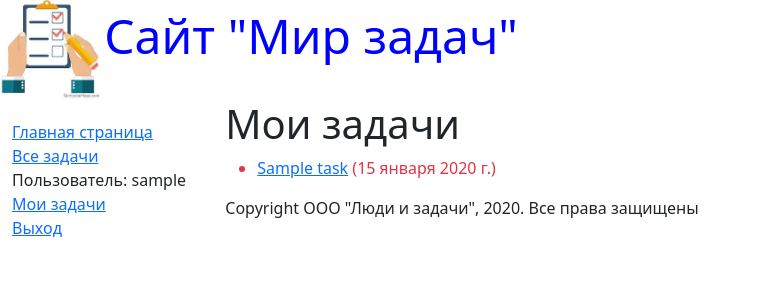
After one commit to ru-fvv-python/todo, a Django app: a page that uses web_todo/todos/templates/base_generic.html in a window 1280 px wide. The commit adds this page. Shown: the top 300 px of the page, without its empty margins (0-760 px from the left). Run offline with Django 4.2, Linux system fonts and the light colour scheme; a user stored in the database is signed in; tables that the repository leaves empty hold one stand-in row (values such as "Sample post").

Commit message:
Создана форма для вывода задач конкретного пользователя. Теперь в админке можно присваивать пользователя-владельца задаче.

```diff
--- a/web_todo/todos/admin.py
+++ b/web_todo/todos/admin.py
@@ -14,16 +14,16 @@ class TaskAdmin(admin.ModelAdmin):
     # очередность полей в списке
     list_display = (
         'category', 'importance', 'completeness', 'name', 'date_from',
-        'date_to')
+        'date_to', 'owner')
     # фильтры
-    list_filter = ('category', 'importance', 'completeness')
+    list_filter = ('category', 'importance', 'completeness', 'owner')
     # секции с полями
     fieldsets = (
         ('Задача', {
             'fields': ('name', 'category', 'importance')
         }),
         ('Статус и сроки', {
-            'fields': ('completeness', ('date_from', 'date_to'))
+            'fields': ('completeness', ('date_from', 'date_to'), 'owner')
         })
     )
 
--- a/web_todo/todos/models.py
+++ b/web_todo/todos/models.py
@@ -1,7 +1,11 @@
+from datetime import date
+
+from django.contrib.auth.models import User
 from django.db import models
+from django.urls import reverse
+
 
 # Create your models here.
-from django.urls import reverse
 
 
 class Importance(models.Model):
@@ -29,8 +33,8 @@ class Category(models.Model):
 class Task(models.Model):
     """Задача"""
     COMPLETENESS = [
-        (False,  "не завершена"),
-        (True,  "завершена"),
+        (False, "не завершена"),
+        (True, "завершена"),
     ]
     name = models.CharField(max_length=100,
                             help_text='Введите название задачи',
@@ -48,6 +52,9 @@ class Task(models.Model):
     completeness = models.BooleanField(default=False, choices=COMPLETENESS,
                                        help_text='Задача завершена?',
                                        verbose_name='Статус выполнения')
+    owner = models.ForeignKey(User, on_delete=models.CASCADE, null=True,
+                              blank=True, verbose_name='Владелец',
+                              help_text='текущий пользователь')
 
     def __str__(self):
         """Возваращает задачу"""
@@ -57,3 +64,11 @@ class Task(models.Model):
         """Возвращает полный URL-адрес для каждой конкретной записи
         (ассоциированной с текущим объектом)"""
         return reverse('task-detail', kwargs={'pk': self.pk})
+
+    @property
+    def is_overdue(self):
+        """Проверяет просрочку задачи"""
+        if self.date_to and date.today() > self.date_to \
+                and self.completeness == False:
+            return True
+        return False
--- a/web_todo/todos/templates/base_generic.html
+++ b/web_todo/todos/templates/base_generic.html
@@ -37,6 +37,7 @@
 
         {% if user.is_authenticated%}
           <li>Пользователь: {{ user.get_username}} </li>
+          <li><a href="{% url 'my-tasks' %}">Мои задачи</a></li>
           <li><a href="{% url 'logout' %}?next={{request.path}}">Выход</a></li>
         {% else %}
           <li><a href="{% url 'login' %}?next={{request.path}}">Вход</a></li>
--- /dev/null
+++ b/web_todo/todos/templates/todos/task_list_owner_user.html
@@ -0,0 +1,17 @@
+{% extends 'base_generic.html' %}
+{% block content %}
+  <h1>Мои задачи</h1>
+  {% if task_list %}
+    <ul>
+      {% for my_task in task_list %}
+        <li class="{% if my_task.is_overdue %} text-danger {% endif %}">
+          <a href="{{ my_task.get_absolute_url }}">
+            {{my_task.name}}</a>
+          ({{my_task.date_to}})
+        </li>
+      {% endfor %}
+    </ul>
+  {% else %}
+    <p>Нет задач.</p>
+  {% endif %}
+{% endblock %}
--- a/web_todo/todos/views.py
+++ b/web_todo/todos/views.py
@@ -1,4 +1,5 @@
 # Create your views here.
+from django.contrib.auth.mixins import LoginRequiredMixin
 from django.shortcuts import render
 from django.views import generic
 
@@ -37,3 +38,14 @@ def index(request):
                            'num_tasks_opened': num_tasks_opened,
                            'num_visits': num_visits},
                   )
+
+
+class TasksByUserListView(LoginRequiredMixin, generic.ListView):
+    """Универсальный класс представления списка задач конкретного пользователя"""
+
+    model = Task
+    template_name = 'todos/task_list_owner_user.html'
+    paginate_by = 10
+
+    def get_queryset(self):
+        return Task.objects.filter(owner=self.request.user).order_by('date_to')
--- a/web_todo/web_todo/urls.py
+++ b/web_todo/web_todo/urls.py
@@ -13,9 +13,9 @@ Including another URLconf
     1. Import the include() function: from django.urls import include, path
     2. Add a URL to urlpatterns:  path('blog/', include('blog.urls'))
 """
-from todos import views
 from django.contrib import admin
 from django.urls import path, re_path, include
+from todos import views
 
 urlpatterns = [
     path('', views.index, name='index'),
@@ -30,3 +30,7 @@ urlpatterns = [
 urlpatterns += [
     path('accounts/', include('django.contrib.auth.urls')),
 ]
+
+urlpatterns += [
+    re_path(r'^mytasks/$', views.TasksByUserListView.as_view(), name='my-tasks')
+]
```
